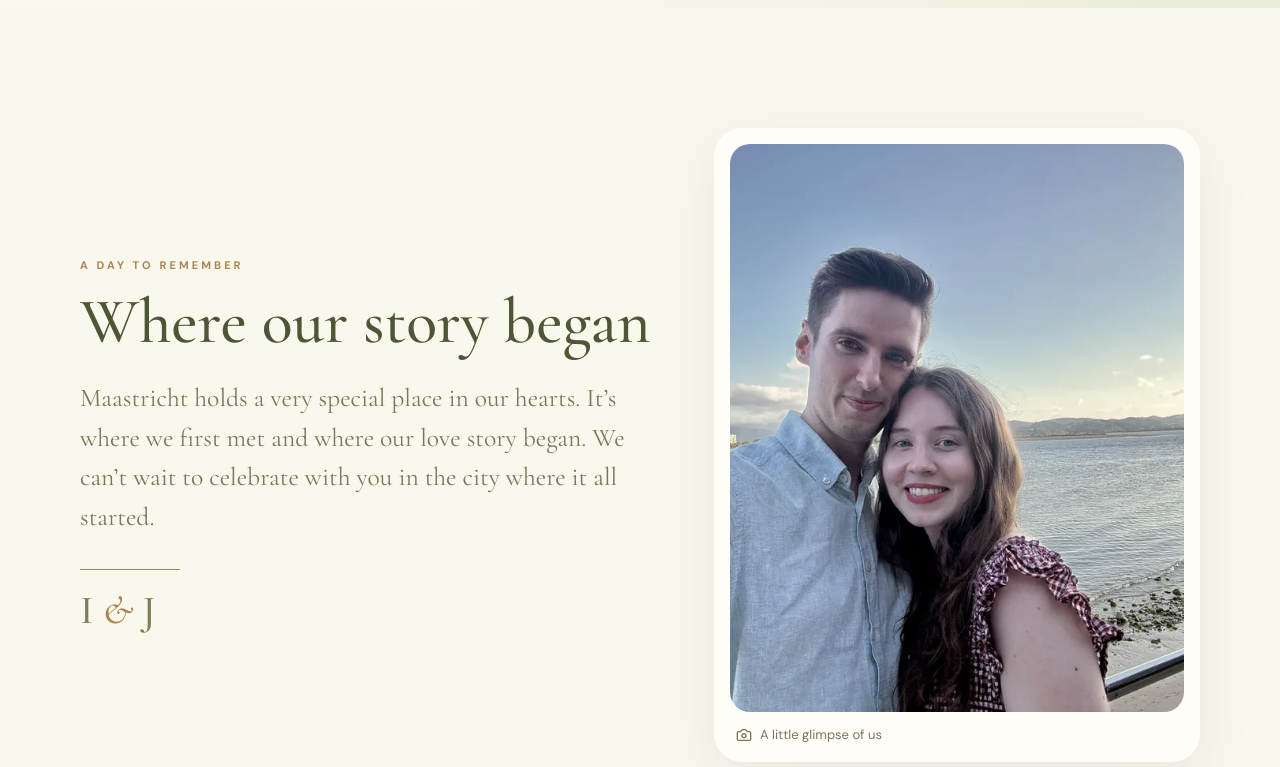
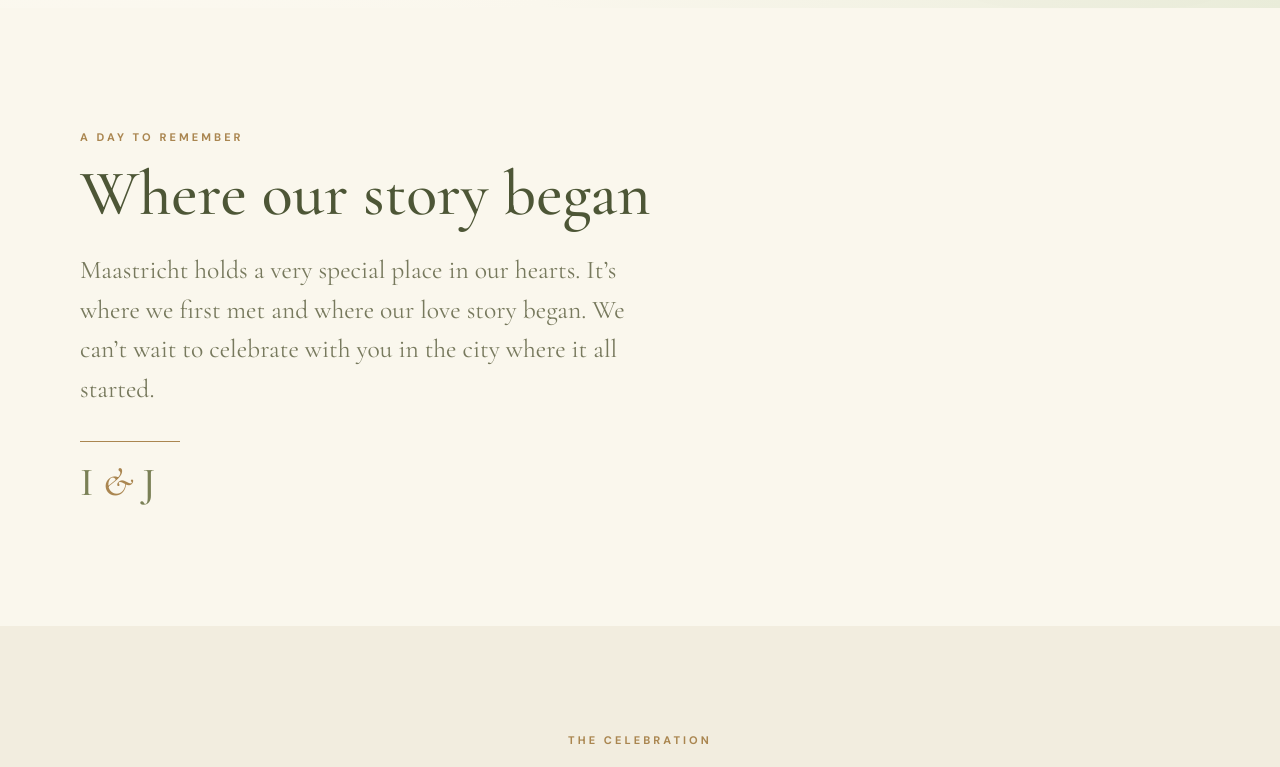
Before and after one commit to JoBuckx/BuckinxWedding, a Next.js app: page /en in a window 1280 px wide. Shown: the part 720-1487 px from the top of the page. Built offline with nearby package versions, Linux system fonts and the light colour scheme.

Commit message:
Remove redundant couple portrait from story section

```diff
--- a/app/[lang]/page.tsx
+++ b/app/[lang]/page.tsx
@@ -1,6 +1,6 @@
 import {notFound} from 'next/navigation';
 import Link from 'next/link';
-import {CalendarDays,MapPin,Clock,Mail,ArrowUpRight,TrainFront,CarFront,Gift,Shirt,Heart,ArrowRight,Camera} from 'lucide-react';
+import {CalendarDays,MapPin,Clock,Mail,ArrowUpRight,TrainFront,CarFront,Gift,Shirt,Heart,ArrowRight} from 'lucide-react';
 import {Botanical} from '@/components/Botanical';
 import {LanguageChoice} from '@/components/LanguageChoice';
 import {embeddedAssets} from '@/content/embeddedAssets';
@@ -52,7 +52,7 @@ export default async function WeddingPage({params}:{params:Promise<{lang:string}
     </div>
    </section>
 
-   <section id="story" className="section intro-section story-a">
+   <section id="story" className="section intro-section story-a story-text-only">
     <div className="story-a-grid">
      <div className="story-copy">
       <p className="eyebrow">{t.introEyebrow}</p>
@@ -61,10 +61,6 @@ export default async function WeddingPage({params}:{params:Promise<{lang:string}
       <div className="gold-rule"/>
       <div className="monogram">I <span>&</span> J</div>
      </div>
-     <figure className="portrait-card">
-      <img src={embeddedAssets.couplePhoto} alt="Portrait of Isabelle and Joris"/>
-      <figcaption><Camera size={16}/> A little glimpse of us</figcaption>
-     </figure>
     </div>
    </section>
 
```
